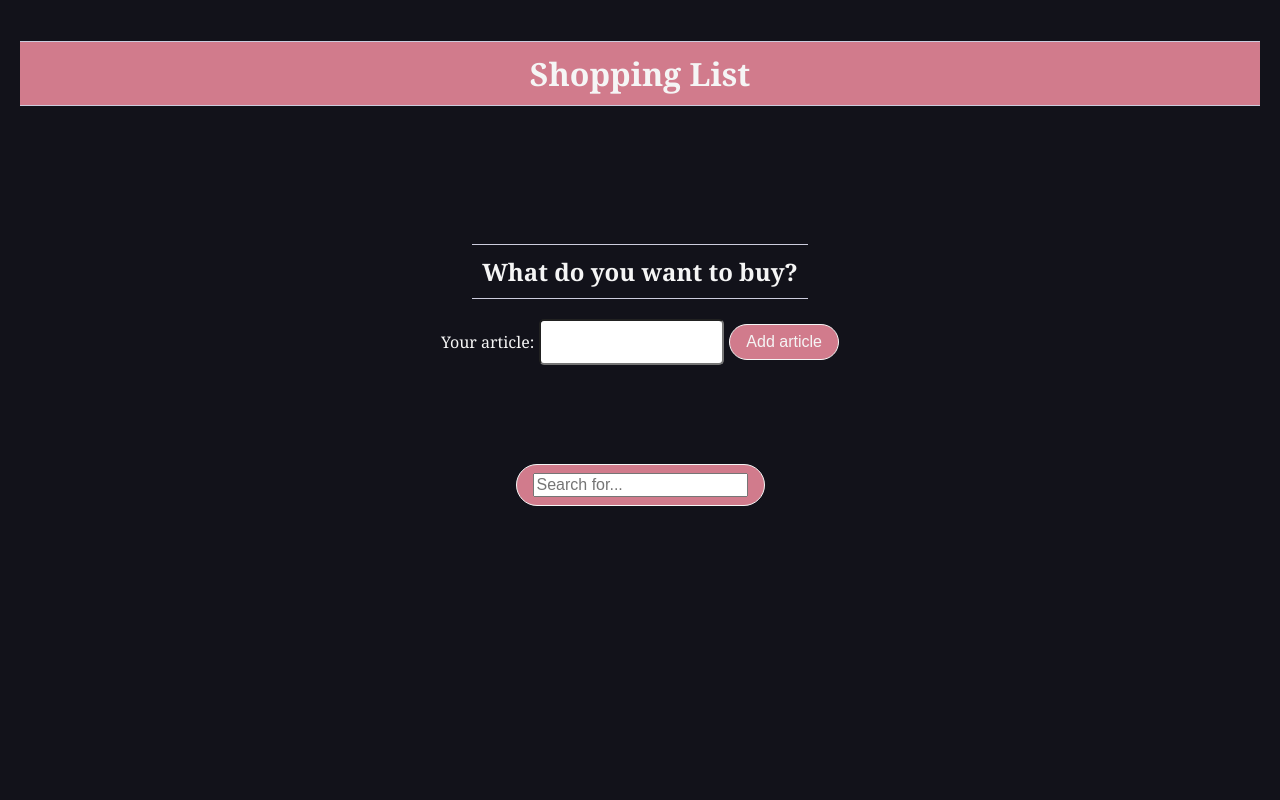
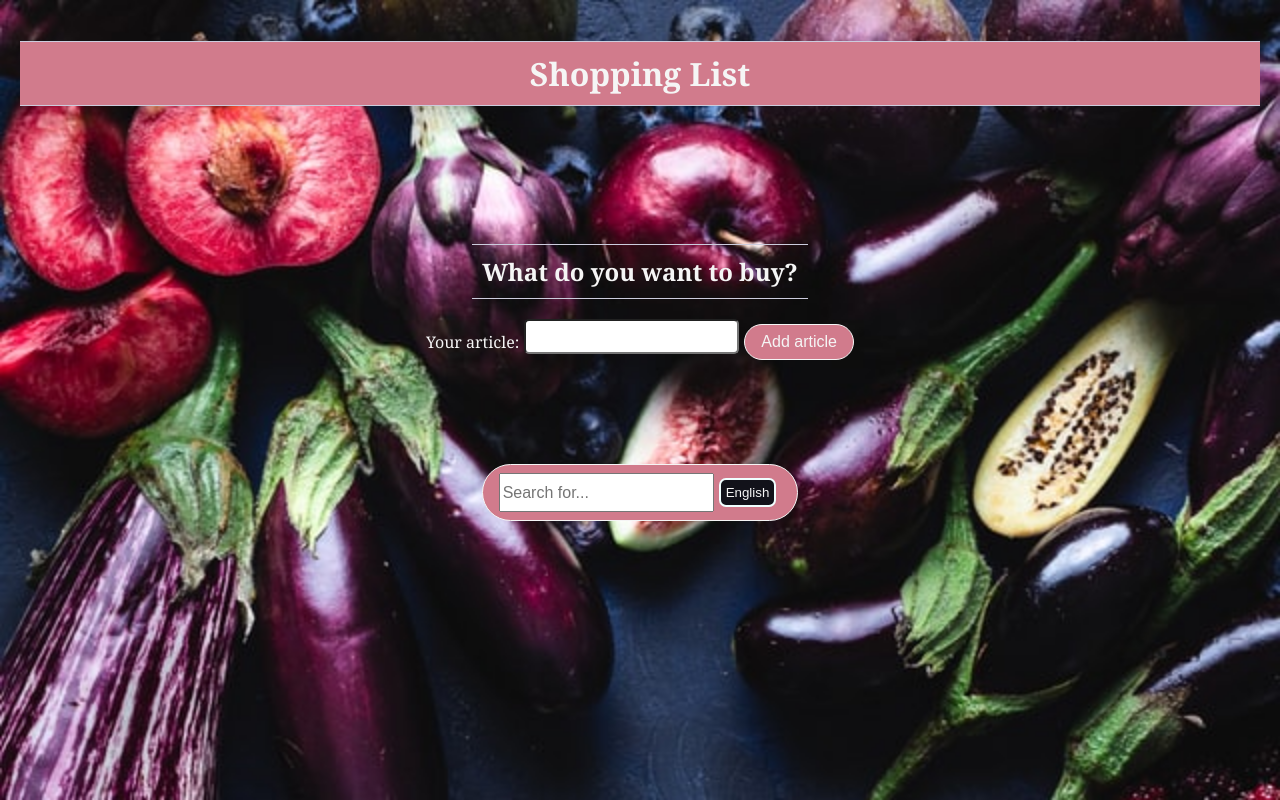
Before and after one commit to annadragan/shopping-list, a React (Create React App) app: page / in a window 1280 px wide. Built offline with nearby package versions, Linux system fonts and the light colour scheme.

Commit message:
Add language- toggle button and prevent submit empty form

```diff
--- a/src/App.js
+++ b/src/App.js
@@ -7,11 +7,14 @@ import Header from './components/Header';
 import AddItem from './components/AddItem';
 import Subheader from './components/Subheader';
 import Fetch from './components/Fetch';
+import ToggleButton from './components/Toggle';
 
 function App() {
   // const [articles, setArticles] = useState(localItems);
   const [articles, setArticles] = useState(loadFromLocal('products') ?? []);
   const [searchValue, setSearchValue] = useState('');
+
+  const [language, setLanguage] = ToggleButton();
 
   useEffect(() => {
     saveToLocal('products', articles);
@@ -70,7 +73,10 @@ function App() {
           onChange={event => {
             setSearchValue(event.target.value);
           }}
-        ></input>
+        />
+        <button className="Toggle__button" onClick={setLanguage}>
+          {language ? 'Deutsch' : 'English'}
+        </button>
       </div>
       {searchValue && (
         <Fetch value={searchValue} onSearchItem={handleOnSearch} />
--- a/src/components/AddItem.css
+++ b/src/components/AddItem.css
@@ -12,6 +12,7 @@
   font-size: 1rem;
   align-self: center;
   color: whitesmoke;
+  height: 7%;
 }
 
 .Add-item__label {
@@ -22,4 +23,6 @@
 
 .Add__input {
   border-radius: 5px;
+  font-size: 1rem;
+  height: 35px;
 }
--- a/src/components/AddItem.js
+++ b/src/components/AddItem.js
@@ -9,20 +9,22 @@ export default function AddItem({ onAdd }) {
     onAdd(itemName);
     setItemName('');
   }
+
   return (
     <form className="Add-item__form" onSubmit={handleSubmit}>
-      <label htmlFor="new-item" className="Add-item__label">
+      <label htmlFor="new__item" className="Add-item__label">
         Your article:
       </label>
       <input
-        id="new-item"
+        id="new__item"
         onChange={event => setItemName(event.target.value)}
         value={itemName}
         role="searchbox"
         type="search"
         className="Add__input"
-      ></input>
-      <button aria-label={'add button'} className="Add__Button">
+        required
+      />
+      <button aria-label={'click to add item'} className="Add__Button">
         Add article
       </button>
     </form>
--- a/src/components/ListItem.js
+++ b/src/components/ListItem.js
@@ -8,7 +8,7 @@ export default function ListItem({ curry, onDelete }) {
           <li
             className="Shopping__list__item"
             key={item._id}
-            aria-label={'delete button'}
+            aria-label={'click to delete item'}
           >
             <button
               className="Shopping__list__item__button"
--- /dev/null
+++ b/src/components/Toggle.js
@@ -0,0 +1,8 @@
+import { useCallback, useState } from 'react';
+
+export default function ToggleButton(primaryValue = false) {
+  const [isActive, setIsActive] = useState(primaryValue);
+  const toggle = useCallback(() => setIsActive(isActive => !isActive), []);
+
+  return [isActive, toggle];
+}
--- a/src/styles.css
+++ b/src/styles.css
@@ -2,12 +2,16 @@
   box-sizing: border-box;
 }
 body {
-  background-color: #12121a;
   margin: 0 auto;
   font-family: Georgia, 'Times New Roman', Times, serif;
   color: whitesmoke;
   display: grid;
   padding: 20px;
+  background-image: url(./image/bruna-branco-Uq5i5_cQdr8-unsplash.jpg);
+  background-repeat: no-repeat;
+  background-size: cover;
+
+  background-color: #12121a;
 }
 
 .Search__input--container {
@@ -28,6 +32,20 @@ body {
 .App__container {
   display: flex;
   flex-direction: column;
-  justify-content: center;
   align-items: center;
 }
+
+.Toggle__button {
+  padding: 5px;
+  background-color: #12121a;
+  border-radius: 7px;
+  border: 2px solid azure;
+  color: whitesmoke;
+  margin: 5px;
+  display: flex;
+  justify-content: flex-end;
+}
+
+.Toggle__button:hover {
+  opacity: 0.8;
+}
```
Also changed, not shown: src/image/bruna-branco-Uq5i5_cQdr8-unsplash.jpg (added).
